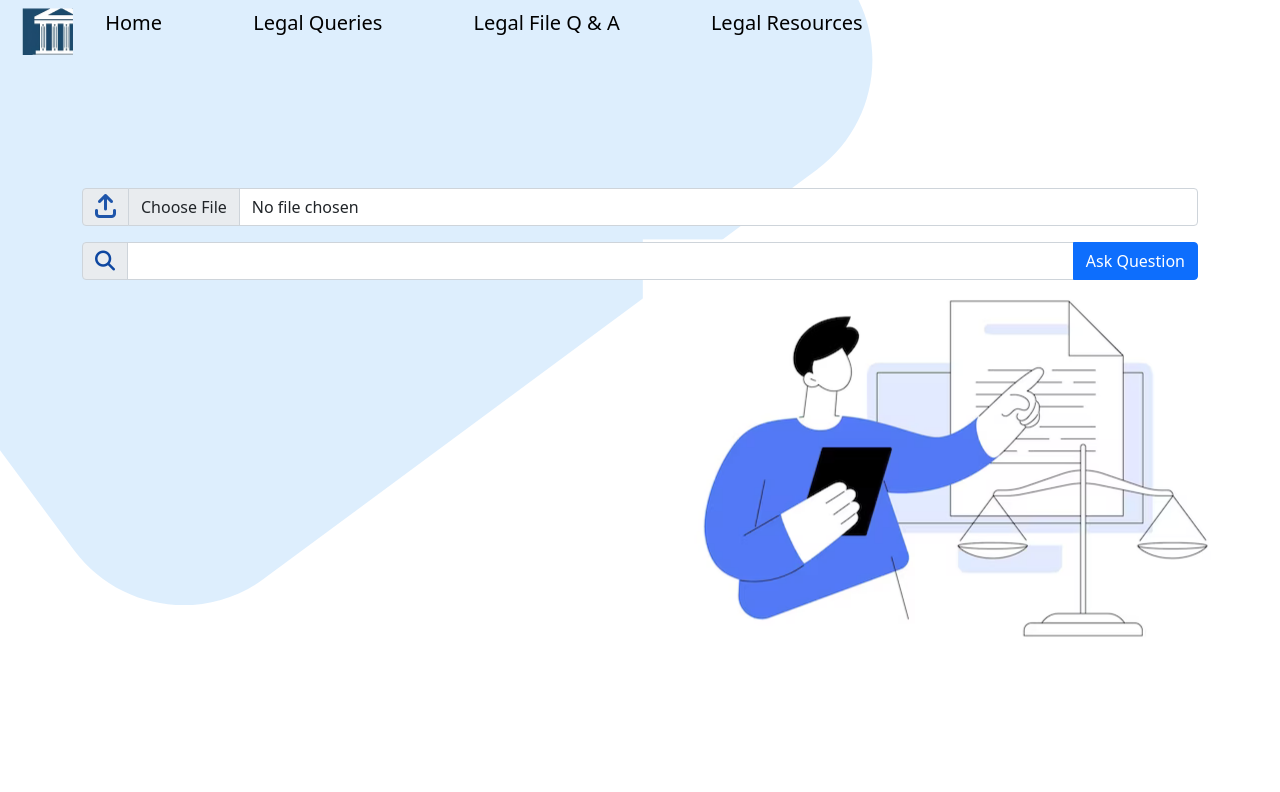
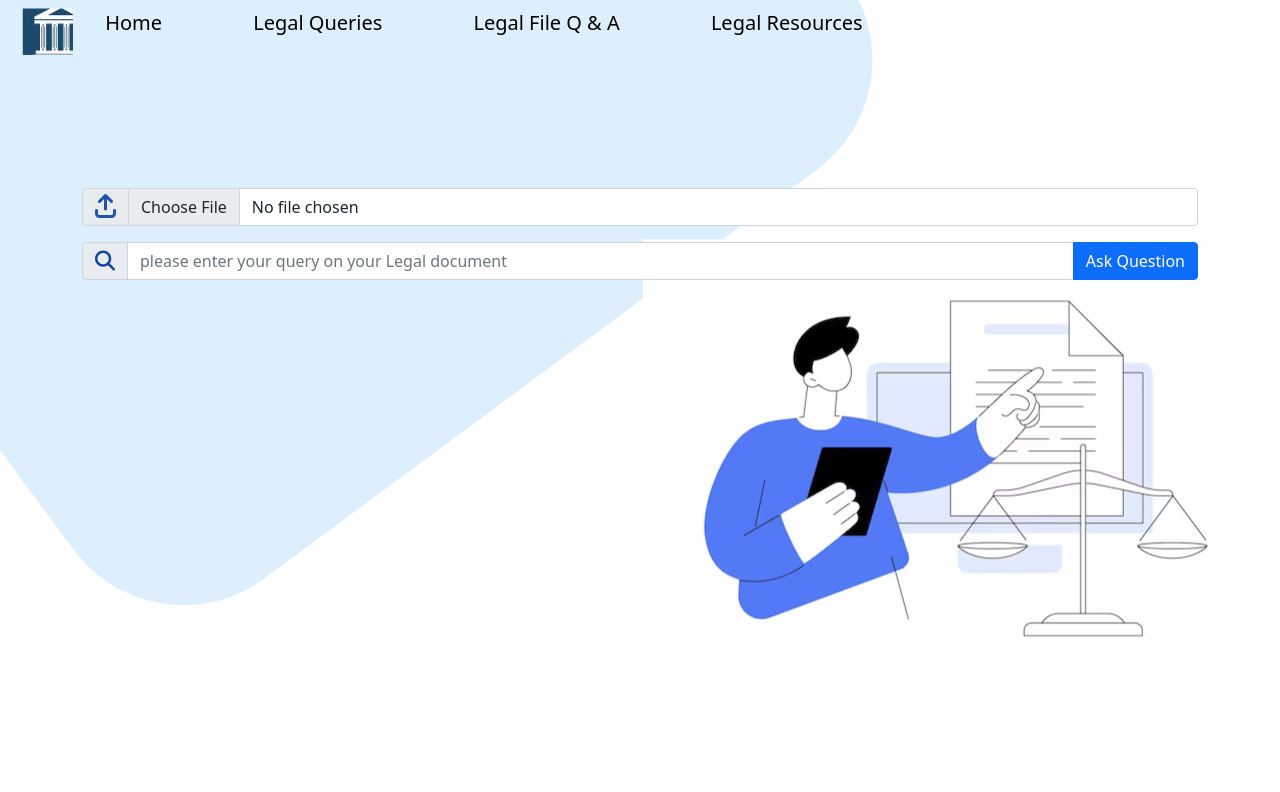
Before and after one commit to akeelahamed571/ayca-legal-info-app, a Flask app: page /fileqna in a window 1280 px wide. Shown: the top 792 px of the page. Run offline with Flask 3, Linux system fonts and the light colour scheme; some libraries are stand-ins or nearby versions.

Commit message:
Add files via upload

```diff
--- a/templates/fileqna.html
+++ b/templates/fileqna.html
@@ -52,7 +52,7 @@
             <div class="input-group mb-3 layerchangequary">
                 <span class="input-group-text"><i class="fa-solid fa-magnifying-glass fa-lg" style="color: #0e47a1;"></i></span>
 
-                <input type="text" name="question" id="question" class="form-control" required>
+                <input type="text" name="question" id="question" placeholder="please enter your query on your Legal document" class="form-control" required>
                 <button type="submit" class="btn btn-primary">Ask Question</button>
             </div>
 
--- a/templates/legalQuaries.html
+++ b/templates/legalQuaries.html
@@ -52,7 +52,7 @@
         <!--<div class="input-group mb-3 layerchangequary">-->
             <form action="/get_answer" method="POST"> <!-- Update action with your route name -->
               <div class="input-group mb-3 layerchangequary" >
-                <input type="search" class="form-control" placeholder="please enter your query.." name="question" >
+                <input type="search" class="form-control" placeholder="please enter your query on Sri Lankan Law" name="question" >
                 <span class="input-group-text" ><i class="fa-solid fa-magnifying-glass fa-lg" style="color: #0e47a1;"></i></span>
 
                 <input type="submit" class="btn btn-primary" value="Get Answer"></div>
```
